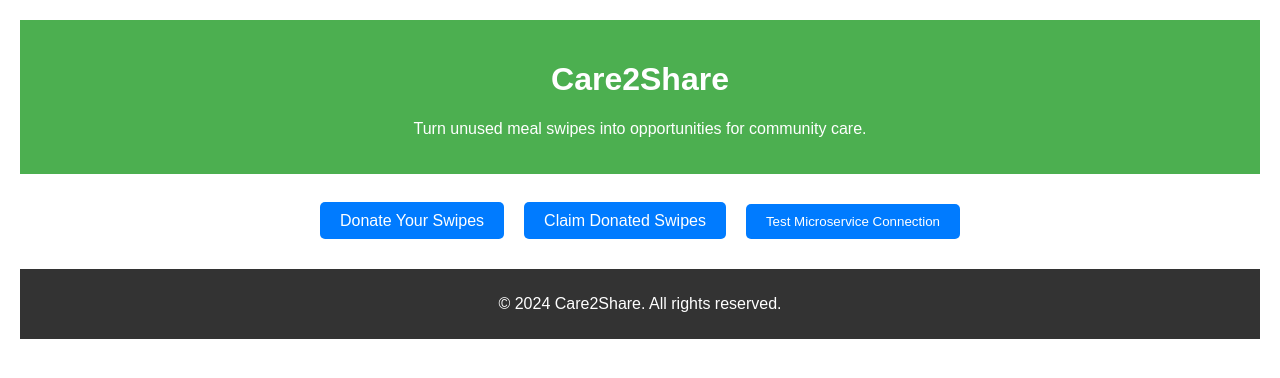
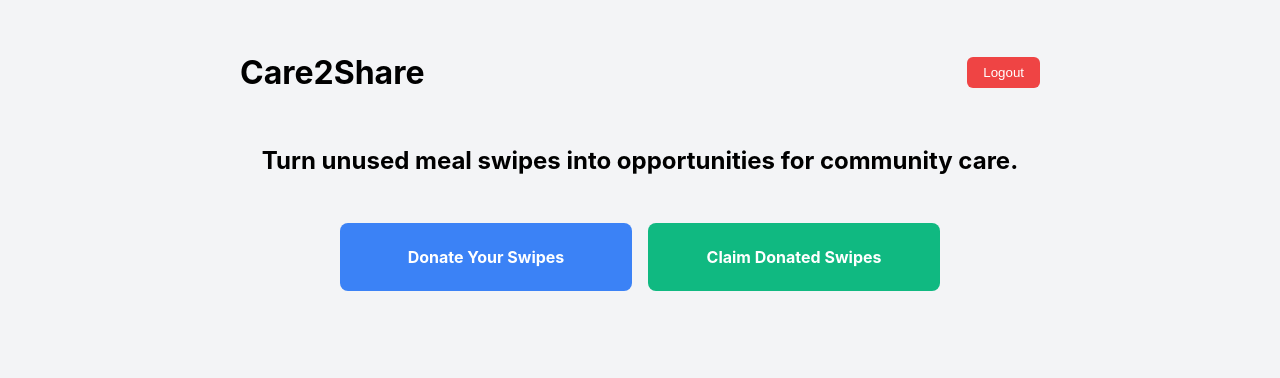
Before and after one commit to charisyoon/care2share-frontend, a React (Create React App) app: page /landing in a window 1280 px wide. Shown: the top 378 px of the page. Built offline with nearby package versions, Linux system fonts and the light colour scheme; sample sign-in values are in the browser's storage.

Commit message:
login setup and workflow fixed

```diff
--- a/src/App.js
+++ b/src/App.js
@@ -1,3 +1,4 @@
+// App.js
 import React from 'react';
 import { BrowserRouter as Router, Route, Routes, Navigate } from 'react-router-dom';
 import Login from './Login';
@@ -5,15 +6,19 @@ import LandingPage from './LandingPage';
 import DonorSignup from './DonorSignup';
 import RecipientSignup from './RecipientSignup';
 
+const ProtectedRoute = ({ children }) => {
+  return localStorage.getItem('isLoggedIn') ? children : <Navigate to="/" />;
+};
+
 function App() {
   return (
     <Router>
       <Routes>
-        <Route path="/" element={<Login />} /> {/* Login is the initial page */}
-        <Route path="/landing" element={<LandingPage />} /> {/* Original landing page */}
-        <Route path="/donor-signup" element={<DonorSignup />} />
-        <Route path="/recipient-signup" element={<RecipientSignup />} />
-        <Route path="*" element={<Navigate to="/" />} /> {/* Redirect unknown routes */}
+        <Route path="/" element={<Login />} />
+        <Route path="/landing" element={<ProtectedRoute><LandingPage /></ProtectedRoute>} />
+        <Route path="/donor-signup" element={<ProtectedRoute><DonorSignup /></ProtectedRoute>} />
+        <Route path="/recipient-signup" element={<ProtectedRoute><RecipientSignup /></ProtectedRoute>} />
+        <Route path="*" element={<Navigate to="/" />} />
       </Routes>
     </Router>
   );
--- a/src/DonorSignup.js
+++ b/src/DonorSignup.js
@@ -1,27 +1,24 @@
+// DonorSignup.js
 import React, { useState } from 'react';
-import { donateSwipes } from './api/donorService.js';
+import './FormStyles.css';
 
 function DonorSignup() {
   const [uni, setUni] = useState('');
-  const [swipes, setSwipes] = useState(0);
+  const [swipes, setSwipes] = useState('');
   const [message, setMessage] = useState('');
 
   const handleSubmit = async (event) => {
     event.preventDefault();
-    try {
-      const response = await donateSwipes(uni, swipes); // Keep the response
-      setMessage(`Successfully donated ${swipes} swipe(s)! Response: ${response.status}`);
-      setSwipes(0); // Reset the form
-    } catch (error) {
-      setMessage('Failed to donate swipes. Please try again.');
-    }
+    setMessage(`Successfully donated ${swipes} swipe(s)!`);
+    setSwipes('');
+    setUni('');
   };
-
 
   return (
     <div className="form-container">
-      <h2>Donate Your Swipes</h2>
-      <form onSubmit={handleSubmit}>
+      <div className="form-card">
+        <h2 className="form-title">Donate Your Swipes</h2>
+        <form onSubmit={handleSubmit} className="form-content">
           <input
             type="text"
             placeholder="Enter your UNI"
@@ -32,14 +29,16 @@ function DonorSignup() {
           <input
             type="number"
             min="1"
+            max="20"
             placeholder="Enter number of swipes"
             value={swipes}
             onChange={(e) => setSwipes(e.target.value)}
             required
           />
           <button type="submit">Donate</button>
+          {message && <p className="success-message">{message}</p>}
         </form>
-      {message && <p>{message}</p>}
+      </div>
     </div>
   );
 }
--- a/src/FormStyles.css
+++ b/src/FormStyles.css
@@ -1,47 +1,61 @@
+
 .form-container {
+  min-height: 100vh;
+  background-color: #f3f4f6;
+  display: flex;
+  align-items: center;
+  justify-content: center;
+  padding: 1rem;
+}
+
+.form-card {
+  width: 100%;
+  max-width: 28rem;
+  background: white;
+  padding: 2rem;
+  border-radius: 0.5rem;
+  box-shadow: 0 2px 4px rgba(0, 0, 0, 0.1);
+}
+
+.form-title {
+  font-size: 1.5rem;
+  font-weight: bold;
+  text-align: center;
+  margin-bottom: 1.5rem;
+}
+
+.form-content {
   display: flex;
   flex-direction: column;
-    align-items: center;
-    justify-content: center;
-    height: 100vh;
-    background-color: #f5f5f5;
-    padding: 20px;
-    box-shadow: 0px 0px 10px rgba(0, 0, 0, 0.1);
-  }
-
-  h2 {
-    margin-bottom: 20px;
-    color: #333;
-  }
-
-  form {
-    display: flex;
-    flex-direction: column;
-    width: 300px;
+  gap: 1rem;
 }
 
 input {
-    margin-bottom: 10px;
-    padding: 10px;
-    font-size: 16px;
-    border: 1px solid #ccc;
-    border-radius: 5px;
+  width: 100%;
+  padding: 0.5rem;
+  border: 1px solid #d1d5db;
+  border-radius: 0.375rem;
+  margin-bottom: 1rem;
 }
 
 button {
-    padding: 10px;
-    background-color: #4caf50;
+  width: 100%;
+  padding: 0.5rem;
+  background-color: #3b82f6;
   color: white;
   border: none;
-    border-radius: 5px;
+  border-radius: 0.375rem;
   cursor: pointer;
 }
 
-  button:hover {
-    background-color: #45a049;
+.error-message {
+  color: #ef4444;
+  text-align: center;
+  margin-top: 0.5rem;
 }
 
-  .error {
-    color: red;
-    margin-top: 10px;
+.success-message {
+  color: #10b981;
+  text-align: center;
+  margin-top: 0.5rem;
 }
--- a/src/LandingPage.js
+++ b/src/LandingPage.js
@@ -1,40 +1,82 @@
-import React, { useState } from 'react';
-import { Link } from 'react-router-dom';
-import { getHelloTest } from './api/donorService';
-import './LandingPage.css';
+import React from 'react';
+import { Link, useNavigate } from 'react-router-dom';
+import './FormStyles.css';
 
 function LandingPage() {
-  const [testMessage, setTestMessage] = useState('');
+  const navigate = useNavigate();
 
-  const handleTestConnection = async () => {
-    try {
-      const response = await getHelloTest();
-      setTestMessage(response.message);
-    } catch (error) {
-      setTestMessage('Failed to connect to the donor service.');
-    }
+  const handleLogout = () => {
+    localStorage.removeItem('isLoggedIn');
+    navigate('/');
   };
 
   return (
-    <div className="landing-page">
-      <header className="header">
-        <h1>Care2Share</h1>
-        <p>Turn unused meal swipes into opportunities for community care.</p>
-      </header>
+    <div style={{ minHeight: '100vh', padding: '2rem', backgroundColor: '#f3f4f6' }}>
+      <div style={{ maxWidth: '800px', margin: '0 auto' }}>
+        {/* Header */}
+        <div style={{ display: 'flex', justifyContent: 'space-between', alignItems: 'center', marginBottom: '2rem' }}>
+          <h1 style={{ fontSize: '2rem', fontWeight: 'bold' }}>Care2Share</h1>
+          <button
+            onClick={handleLogout}
+            style={{
+              padding: '0.5rem 1rem',
+              backgroundColor: '#ef4444',
+              color: 'white',
+              border: 'none',
+              borderRadius: '0.375rem',
+              cursor: 'pointer',
+              width: 'auto'
+            }}
+          >
+            Logout
+          </button>
+        </div>
 
-      <section className="cta-buttons">
-        <Link to="/donor-signup" className="cta-button">Donate Your Swipes</Link>
-        <Link to="/recipient-signup" className="cta-button">Claim Donated Swipes</Link>
-        <button onClick={handleTestConnection} className="cta-button">
-          Test Microservice Connection
-        </button>
-      </section>
+        {/* Main Content */}
+        <div style={{ textAlign: 'center', marginBottom: '3rem' }}>
+          <h2 style={{ fontSize: '1.5rem', marginBottom: '1rem' }}>
+            Turn unused meal swipes into opportunities for community care.
+          </h2>
+        </div>
 
-      {testMessage && <p>{testMessage}</p>}
-
-      <footer className="footer">
-        <p>© 2024 Care2Share. All rights reserved.</p>
-      </footer>
+        {/* Action Buttons */}
+        <div style={{
+          display: 'grid',
+          gridTemplateColumns: '1fr 1fr',
+          gap: '1rem',
+          maxWidth: '600px',
+          margin: '0 auto'
+        }}>
+          <Link
+            to="/donor-signup"
+            style={{
+              padding: '1.5rem',
+              backgroundColor: '#3b82f6',
+              color: 'white',
+              textAlign: 'center',
+              borderRadius: '0.5rem',
+              textDecoration: 'none',
+              fontWeight: 'bold'
+            }}
+          >
+            Donate Your Swipes
+          </Link>
+          <Link
+            to="/recipient-signup"
+            style={{
+              padding: '1.5rem',
+              backgroundColor: '#10b981',
+              color: 'white',
+              textAlign: 'center',
+              borderRadius: '0.5rem',
+              textDecoration: 'none',
+              fontWeight: 'bold'
+            }}
+          >
+            Claim Donated Swipes
+          </Link>
+        </div>
+      </div>
     </div>
   );
 }
--- a/src/Login.js
+++ b/src/Login.js
@@ -1,26 +1,19 @@
+// Login.js
 import React, { useState } from 'react';
-import { useNavigate } from 'react-router-dom'; // Ensure this is imported correctly
+import { useNavigate } from 'react-router-dom';
 import './FormStyles.css';
 
 function Login() {
   const [username, setUsername] = useState('');
   const [password, setPassword] = useState('');
   const [error, setError] = useState('');
-  const navigate = useNavigate(); // Correctly initialize useNavigate
-
-  const validAccounts = [
-    { username: 'user1', password: 'password123' },
-  ];
+  const navigate = useNavigate();
 
   const handleLogin = (event) => {
     event.preventDefault();
-
-    const user = validAccounts.find(
-      (acc) => acc.username === username && acc.password === password
-    );
-
-    if (user) {
-      navigate('/landing'); // Redirect to the landing page if login is valid
+    if (username === 'user1' && password === 'password123') {
+      localStorage.setItem('isLoggedIn', 'true');
+      navigate('/landing');
     } else {
       setError('Invalid username or password.');
     }
@@ -28,8 +21,9 @@ function Login() {
 
   return (
     <div className="form-container">
-      <h2>Login</h2>
-      <form onSubmit={handleLogin}>
+      <div className="form-card">
+        <h2 className="form-title">Login</h2>
+        <form onSubmit={handleLogin} className="form-content">
           <input
             type="text"
             placeholder="Username"
@@ -45,8 +39,9 @@ function Login() {
             required
           />
           <button type="submit">Login</button>
+          {error && <p className="error-message">{error}</p>}
         </form>
-      {error && <p className="error">{error}</p>}
+      </div>
     </div>
   );
 }
--- a/src/RecipientSignup.js
+++ b/src/RecipientSignup.js
@@ -2,28 +2,33 @@ import React, { useState } from 'react';
 import './FormStyles.css';
 
 function RecipientSignup() {
-  const [claimedSwipes, setClaimedSwipes] = useState(0);
+  const [claimedSwipes, setClaimedSwipes] = useState('');
+  const [message, setMessage] = useState('');
 
-  const handleClaim = (event) => {
+  const handleSubmit = async (event) => {
     event.preventDefault();
-    alert(`You have successfully claimed ${claimedSwipes} swipe(s)!`);
-    setClaimedSwipes(0); // Reset form after submission
+    setMessage(`Successfully claimed ${claimedSwipes} swipe(s)!`);
+    setClaimedSwipes('');
   };
 
   return (
     <div className="form-container">
-      <h2>Claim Donated Swipes</h2>
-      <form onSubmit={handleClaim}>
+      <div className="form-card">
+        <h2 className="form-title">Claim Donated Swipes</h2>
+        <form onSubmit={handleSubmit} className="form-content">
           <input
             type="number"
             min="1"
+            max="10"
+            placeholder="Enter number of swipes to claim"
             value={claimedSwipes}
             onChange={(e) => setClaimedSwipes(e.target.value)}
-          placeholder="Enter number of swipes to claim"
             required
           />
           <button type="submit">Claim</button>
+          {message && <p className="success-message">{message}</p>}
         </form>
+      </div>
     </div>
   );
 }
```
Lines whose indentation alone changed are shown as unchanged.
